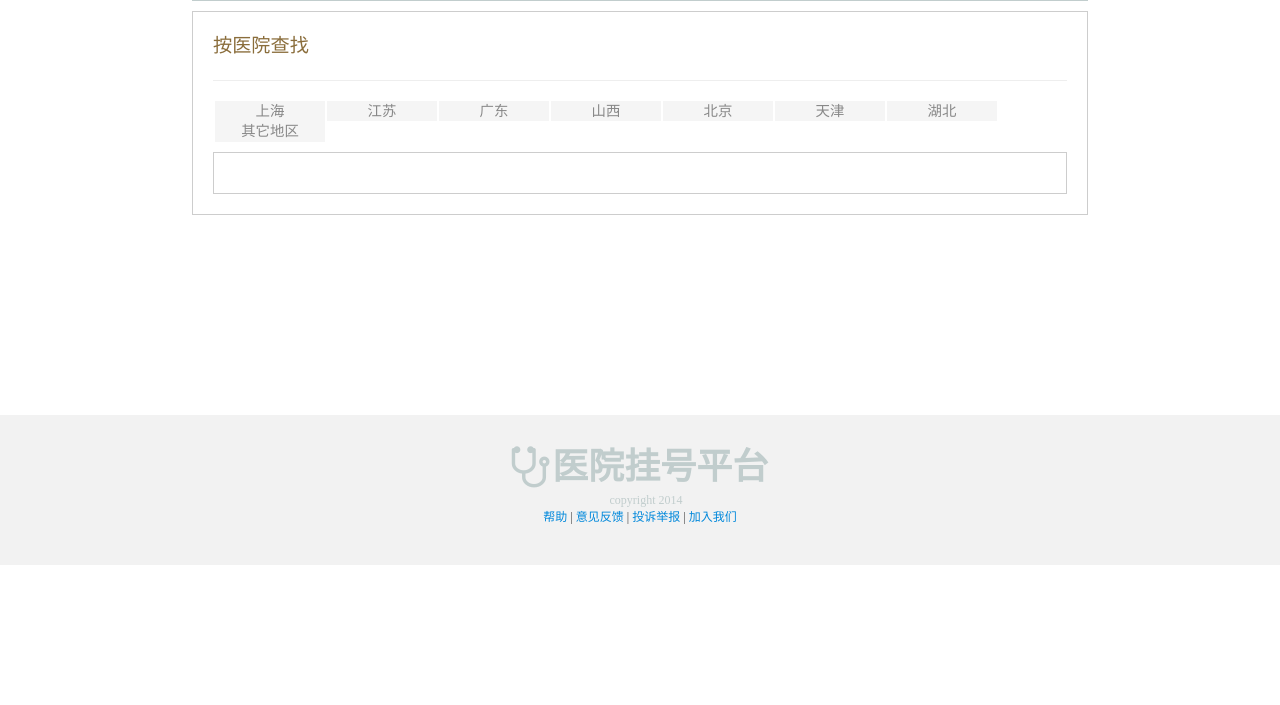
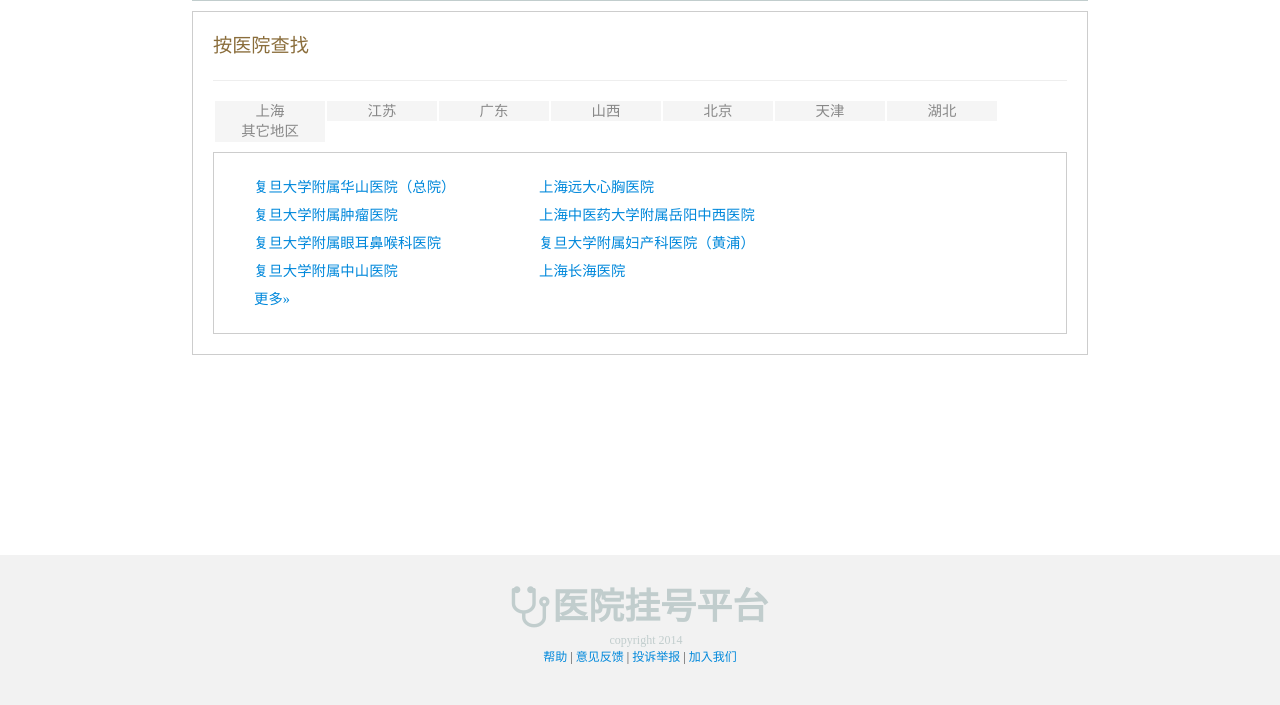
Before and after one commit to registration-/FE, a PHP site: page /index/main.html in a window 1280 px wide. Shown: the part 692-1397 px from the top of the page. Before the commit the page ends 1257 px from the top, so only its background shows below. Run offline with PHP 8.4, Linux system fonts and the light colour scheme; some libraries are stand-ins or nearby versions.

Commit message:
main.html select by hospital

```diff
--- a/Css/main.css
+++ b/Css/main.css
@@ -447,16 +447,16 @@ h1,h2,h3,h4,h5,h6{
   margin-left: auto;
   margin-right: auto;
 }
-#list-content{
+.list-content{
   list-style: outside none none;
   overflow: hidden;
 }
-#list-content li{
+.list-content li{
   padding: 4px 0px 4px 20px;
   width: 285px;
   float: left;
 }
-#list-content a{
+.list-content a{
 
   display: block;
   font-size: 1.2em;
@@ -466,3 +466,6 @@ h1,h2,h3,h4,h5,h6{
 .on{
   background-color: #d1eeee;
 }
+.hide{
+  display: none;
+}
--- a/index/main.html
+++ b/index/main.html
@@ -203,15 +203,214 @@
   <a id="hospital-a5" class="" href="http://www.guahao.com/hospital/areahospitals?p=%E5%8C%97%E4%BA%AC" target="_blank"  data-id="2">北京</a>
   <a id="hospital-a6" href="http://www.guahao.com/hospital/areahospitals?p=%E5%A4%A9%E6%B4%A5" target="_blank"  data-id="2">天津</a>
   <a id="hospital-a7" href="http://www.guahao.com/hospital/areahospitals?p=%E6%B9%96%E5%8C%97" target="_blank"  data-id="2">湖北</a>
-  <a id="<hospital-a8></hospital-a8>" href="http://www.guahao.com/hospital/areahospitals?pi=all&amp;ci=all&amp;fg=1" target="_blank" class="more" >
+  <a id="hospital-a8" href="http://www.guahao.com/hospital/areahospitals?pi=all&amp;ci=all&amp;fg=1" target="_blank" class="more" >
     <span class="g-more">其它地区<i></i></span>
   </a>
   </p>
 </div>
 <!--医院列表-->
 <div class="hospital-list">
-  <ul id="list-content" style="display:block">
-
+  <ul class="list-content">
+    <li><a target='_blank' href='http://www.guahao.com/hospital/125336070937502'>复旦大学附属华山医院（总院）</a></li>
+    <li><a target='_blank' href='http://www.guahao.com/hospital/0ff26372-929b-4041-b7b7-145d317aee07'>上海远大心胸医院</a></li>
+    <li><a target='_blank' href='http://www.guahao.com/hospital/125358368239002'>复旦大学附属肿瘤医院</a></li>
+    <li><a target='_blank' href='http://www.guahao.com/hospital/128229647014009'>上海中医药大学附属岳阳中西医院</a></li>
+    <li><a target='_blank' href='http://www.guahao.com/hospital/125361059609302'>复旦大学附属眼耳鼻喉科医院</a></li>
+    <li><a target='_blank' href='http://www.guahao.com/hospital/125336131920301'>复旦大学附属妇产科医院（黄浦）</a></li>
+    <li><a target='_blank' href='http://www.guahao.com/hospital/125336070937502'>复旦大学附属中山医院</a></li>
+    <li><a target='_blank' href='http://www.guahao.com/hospital/8f113a19-eee7-47b8-9517-2ad069a2f57a'> 上海长海医院</a></li>
+    <li><a target='_blank' href='http://www.guahao.com/hospital/areahospitals?p=%E4%B8%8A%E6%B5%B7'>更多&raquo</a></li>
+  </ul>
+  <ul class="list-content hide">
+    <li><a target="_blank" href="http://www.guahao.com/hospital/139288285354149">
+      常州市第二人民医院城中院区
+    </a></li>
+    <li><a target="_blank" href="http://www.guahao.com/hospital/BF314EAD23323ED3E040007F01004B66">
+      江苏省淮安市妇幼保健院
+    </a></li>
+    <li><a target="_blank" href="http://www.guahao.com/hospital/BF314EAD23323ED3E040007F01004B66">
+      江苏省淮安市妇幼保健院
+    </a></li>
+    <li><a target="_blank" href="http://www.guahao.com/hospital/134DF82972FD4B1CAFD1ED83232CA36B">
+      扬州市第一人民医院西区
+    </a></li>
+    <li><a target="_blank" href="http://www.guahao.com/hospital/138872494057004">
+      常州市第一人民医院
+    </a></li>
+    <li><a target="_blank" href="http://www.guahao.com/hospital/772166ec-a167-49e0-9dc8-5f18740fd235">
+      中国人民解放军第四五四医院
+    </a></li>
+    <li><a target="_blank" href="http://www.guahao.com/hospital/9a9f9277-c720-11e1-913c-5cf9dd2e7135">
+      苏州同济医院
+    </a></li>
+    <li><a target="_blank" href="http://www.guahao.com/hospital/46528631-1f15-405b-a475-c544055972fe">
+      苏州东吴中西医结合医院
+    </a></li>
+    <li>
+      <a href="http://www.guahao.com/hospital/areahospitals?p=江苏" target="_blank" class="g-more">更多<i></i></a>
+    </li>
+  </ul>
+  <ul class="list-content hide">
+    <li><a target="_blank" href="http://www.guahao.com/hospital/eba8a3ab-dcde-4538-9a7e-05c55732b5f8">
+      广东省中医院
+    </a></li>
+    <li><a target="_blank" href="http://www.guahao.com/hospital/05ba2f6c-ec92-4a58-a6d0-31befb5474ed">
+      中山大学附属第三医院
+    </a></li>
+    <li><a target="_blank" href="http://www.guahao.com/hospital/131054181815118">
+      广州医学院第三附属医院
+    </a></li>
+    <li><a target="_blank" href="http://www.guahao.com/hospital/9867e075-c720-11e1-913c-5cf9dd2e7135">
+      中国人民解放军第四二一医院
+    </a></li>
+    <li><a target="_blank" href="http://www.guahao.com/hospital/951d53e7-c295-4220-a4d9-2625ae12dbca">
+      深圳博爱医院
+    </a></li>
+    <li><a target="_blank" href="http://www.guahao.com/hospital/0517d1b1-270b-4a61-8bc6-52aa7d3c53c9">
+      深圳远东妇儿科医院
+    </a></li>
+    <li><a target="_blank" href="http://www.guahao.com/hospital/9867cd41-c720-11e1-913c-5cf9dd2e7135">
+      中国人民解放军第四五八医院
+    </a></li>
+    <li><a target="_blank" href="http://www.guahao.com/hospital/2dc713ce-cd32-4714-a338-0046cda9b7aa">
+      广州男科医院
+    </a></li>
+    <li><a href="http://www.guahao.com/hospital/areahospitals?p=广东" target="_blank" class="g-more">更多<i></i></a></li>
+  </ul>
+  <ul class="list-content hide">
+    <li><a target="_blank" href="http://www.guahao.com/hospital/b006d12c-ba1c-4e49-a087-9abe65b37c30">
+      太原市妇幼保健院
+    </a></li>
+    <li><a target="_blank" href="http://www.guahao.com/hospital/24aa58fa-deae-4856-ba27-f0edaf6b7e18">
+      山西医科大学第一医院
+    </a></li>
+    <li><a target="_blank" href="http://www.guahao.com/hospital/c1623fc3-1926-44df-9de4-1562c162add9">
+      山西省儿童医院
+    </a></li>
+    <li><a target="_blank" href="http://www.guahao.com/hospital/f27273e8-1101-4197-a808-3787d418a5ba">
+      太原市中心医院
+    </a></li>
+    <li><a target="_blank" href="http://www.guahao.com/hospital/f27273e8-1101-4197-a808-3787d418a5ba">
+      太原市中心医院
+    </a></li>
+    <li><a target="_blank" href="http://www.guahao.com/hospital/f27273e8-1101-4197-a808-3787d418a5ba">
+      太原市中心医院
+    </a></li>
+    <li><a target="_blank" href="http://www.guahao.com/hospital/f27273e8-1101-4197-a808-3787d418a5ba">
+      太原市中心医院
+    </a></li>
+    <li><a target="_blank" href="http://www.guahao.com/hospital/f27273e8-1101-4197-a808-3787d418a5ba">
+      太原市中心医院
+    </a></li>
+    <li><a href="http://www.guahao.com/hospital/areahospitals?p=山西" target="_blank" >更多<i></i></a></li>
+  </ul>
+  <ul class="list-content hide">
+    <li><a target="_blank" href="http://www.guahao.com/hospital/5cee04f9-4cc8-4499-a35b-6f37f2dd8a74">
+      解放军总医院301医院
+    </a></li>
+    <li><a target="_blank" href="http://www.guahao.com/hospital/CCF26DB04E531DF9E040A8C0790228AB">
+      北京天坛医院特需门诊
+    </a></li>
+    <li><a target="_blank" href="http://www.guahao.com/hospital/fbcb6273-a5e0-467c-a142-77a6131f9b0f">
+      北京京军国际肝病医学研究院
+    </a></li>
+    <li><a target="_blank" href="http://www.guahao.com/hospital/dc131929-114f-4b0b-84c1-201ee82e4008">
+      北京恒安中医院
+    </a></li>
+    <li><a target="_blank" href="http://www.guahao.com/hospital/95fedeed-685e-48f3-8471-a4c2e81f2754">
+      北京固生堂中医医院
+    </a></li>
+    <li><a target="_blank" href="http://www.guahao.com/hospital/69c4e5f4-c3a9-4683-af6e-7502986b0973">
+      北京凤凰妇科医院
+    </a></li>
+    <li><a target="_blank" href="http://www.guahao.com/hospital/35e296fb-4f87-4204-90b7-f92573264b6a">
+      北京京城皮肤病医院
+    </a></li>
+    <li><a target="_blank" href="http://www.guahao.com/hospital/a8a42629-ae63-434b-98ef-b271505c8171">
+      北京拜尔昊城口腔医院
+    </a></li>
+    <li><a href="http://www.guahao.com/hospital/areahospitals?p=北京" target="_blank" class="g-more" >更多<i></i></a></li>
+  </ul>
+  <ul class="list-content hide">
+    <li><a target="_blank" href="http://www.guahao.com/hospital/08991199-fee5-48cc-b827-95eb0fdbd980">
+      天津市肿瘤医院
+    </a></li>
+    <li><a target="_blank" href="http://www.guahao.com/hospital/3e29f6db-19a4-4742-b5ab-1977d5c4cae0">
+      天津市环湖医院
+    </a></li>
+    <li><a target="_blank" href="http://www.guahao.com/hospital/71342d44-fd7b-4265-8240-e224e5f98c40">
+      天津武警医学院附属医院
+    </a></li>
+    <li><a target="_blank" href="http://www.guahao.com/hospital/cdb7e9ff-c0c4-4cbf-ab56-f2d4fe79ca65">
+      天津市天津医院
+    </a></li>
+    <li><a target="_blank" href="http://www.guahao.com/hospital/c98340e8-4fcf-4fd1-b047-26ccc57c01f2">
+      天津市宝坻区人民医院
+    </a></li>
+    <li><a target="_blank" href="http://www.guahao.com/hospital/9b1a4f51-6b00-4ec9-b278-fd019b787499">
+      天津津门中医医院
+    </a></li>
+    <li><a target="_blank" href="http://www.guahao.com/hospital/777eb0aa-be4f-49f7-a53c-88a39d448590">
+      天津市第二人民医院
+    </a></li>
+    <li><a target="_blank" href="http://www.guahao.com/hospital/FF0153A8EEA22010E0430F01A8C07495">
+      中国人民解放军第二七二医院
+    </a></li>
+    <li><a href="http://www.guahao.com/hospital/areahospitals?p=天津" target="_blank" class="g-more" >更多<i></i></a></li>
+  </ul>
+  <ul class="list-content hide">
+    <li><a target="_blank" href="http://www.guahao.com/hospital/60cd2663-d69d-4f63-bc17-8618d6e5e609">
+      武汉同济医院
+    </a></li>
+    <li><a target="_blank" href="http://www.guahao.com/hospital/22fbe56c-13e2-4e34-9cee-24ab874b6b9c">
+      武汉协和医院
+    </a></li>
+    <li><a target="_blank" href="http://www.guahao.com/hospital/5257c66d-876b-4b34-98b6-1d34ead2df9c">
+      武汉大学口腔医院
+    </a></li>
+    <li><a target="_blank" href="http://www.guahao.com/hospital/650d530f-f856-4655-a301-13c40a44c43f">
+      武汉市普爱医院
+    </a></li>
+    <li><a target="_blank" href="http://www.guahao.com/hospital/561b78b0-927d-4de7-94b5-45d270d73a15">
+      湖北省肿瘤医院
+    </a></li>
+    <li><a target="_blank" href="http://www.guahao.com/hospital/c601649c-ad49-49d8-b641-a0b8d9310bd1">
+      武汉送子鸟不育不孕医院
+    </a></li>
+    <li><a target="_blank" href="http://www.guahao.com/hospital/f9d96eca-1a13-41b7-8431-397aa3c9a6ce">
+      武汉市第六医院
+    </a></li>
+    <li><a target="_blank" href="http://www.guahao.com/hospital/41c14107-e810-4fef-9426-51e98c2c341e">
+      武汉马应龙中西医结合肛肠医院
+    </a></li>
+    <li><a href="http://www.guahao.com/hospital/areahospitals?p=山西" target="_blank" class="g-more" >更多<i></i></a></li>
+  </ul>
+  <ul class="list-content hide">
+    <li><a target="_blank" href="http://www.guahao.com/hospital/deb4ebca-0045-428f-89e8-26d5dcaa38b9">
+      [新疆]乌鲁木齐大西北皮肤病医院
+    </a></li>
+    <li><a target="_blank" href="http://www.guahao.com/hospital/64f9440a-dda7-4219-af06-cad2815359c2">
+      [山东]烟台毓璜顶医院
+    </a></li>
+    <li><a target="_blank" href="http://www.guahao.com/hospital/c723027b-49e1-4fcc-b434-d1d40fbda10e">
+      [浙江]杭州江城骨科医院
+    </a></li>
+    <li><a target="_blank" href="http://www.guahao.com/hospital/9866eee9-c720-11e1-913c-5cf9dd2e7135">
+      [福建]武警福建总队医院
+    </a></li>
+    <li><a target="_blank" href="http://www.guahao.com/hospital/448f9a19-8cd2-4ccf-a152-3930ec622d9f">
+      [湖南]中南大学湘雅医院
+    </a></li>
+    <li><a target="_blank" href="http://www.guahao.com/hospital/437f3368-0598-4f29-8313-f77ba65a3fb3">
+      [重庆]重庆协和医院
+    </a></li>
+    <li><a target="_blank" href="http://www.guahao.com/hospital/574ff151-1572-4695-b837-b8ba4f134067">
+      [重庆]重庆国宾妇产医院
+    </a></li>
+    <li><a target="_blank" href="http://www.guahao.com/hospital/b1e40637-32b1-4ba0-99fb-08fd99afd62d">
+      [重庆]重庆爱德华医院
+    </a></li>
+    <li><a href="http://www.guahao.com/hospital/areahospitals?p=全国" target="_blank" class="g-more" >更多<i></i></a></li>
   </ul>
 </div>
 </div>
```
Also changed, not shown: Js/by-hospital.js (+41 -16 lines).
